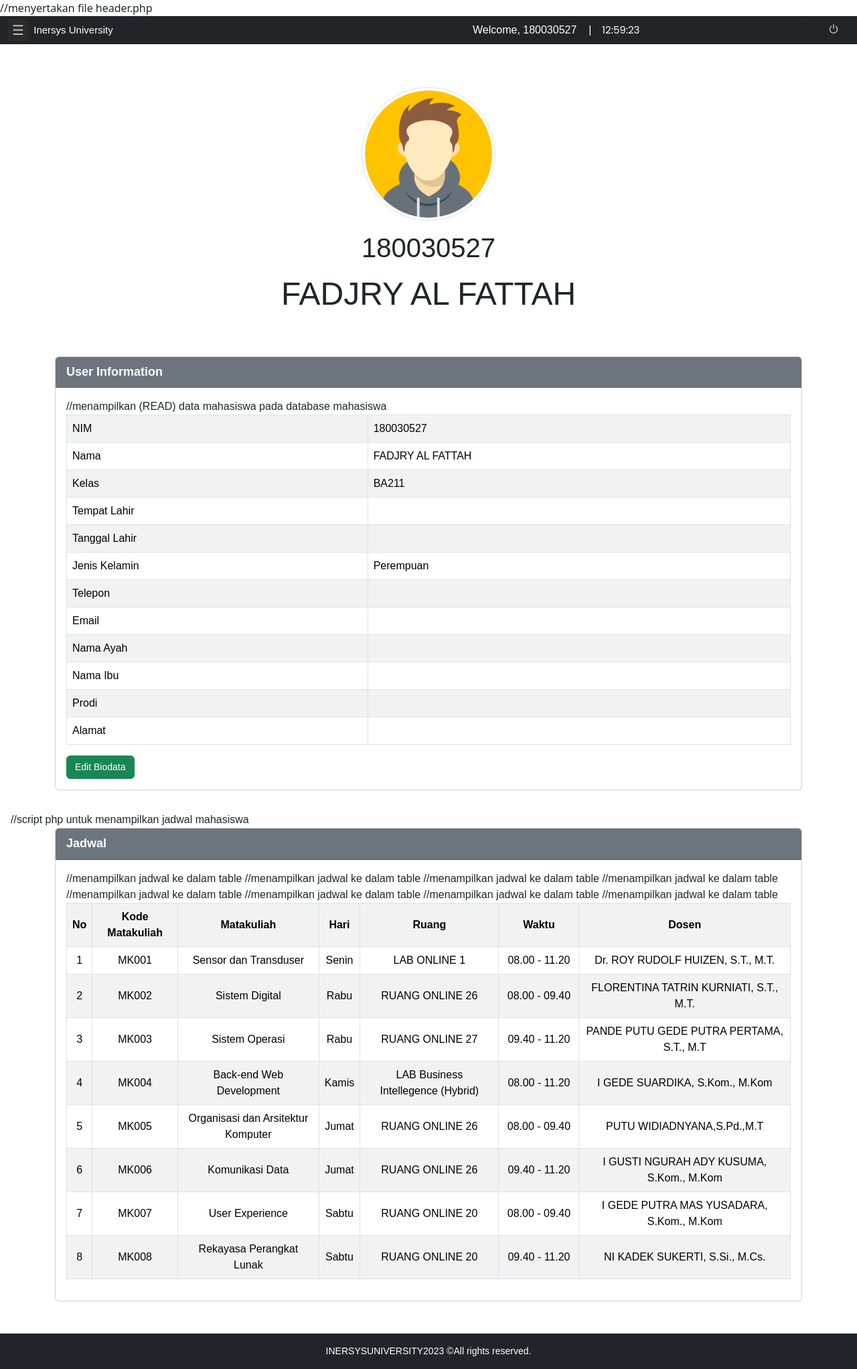
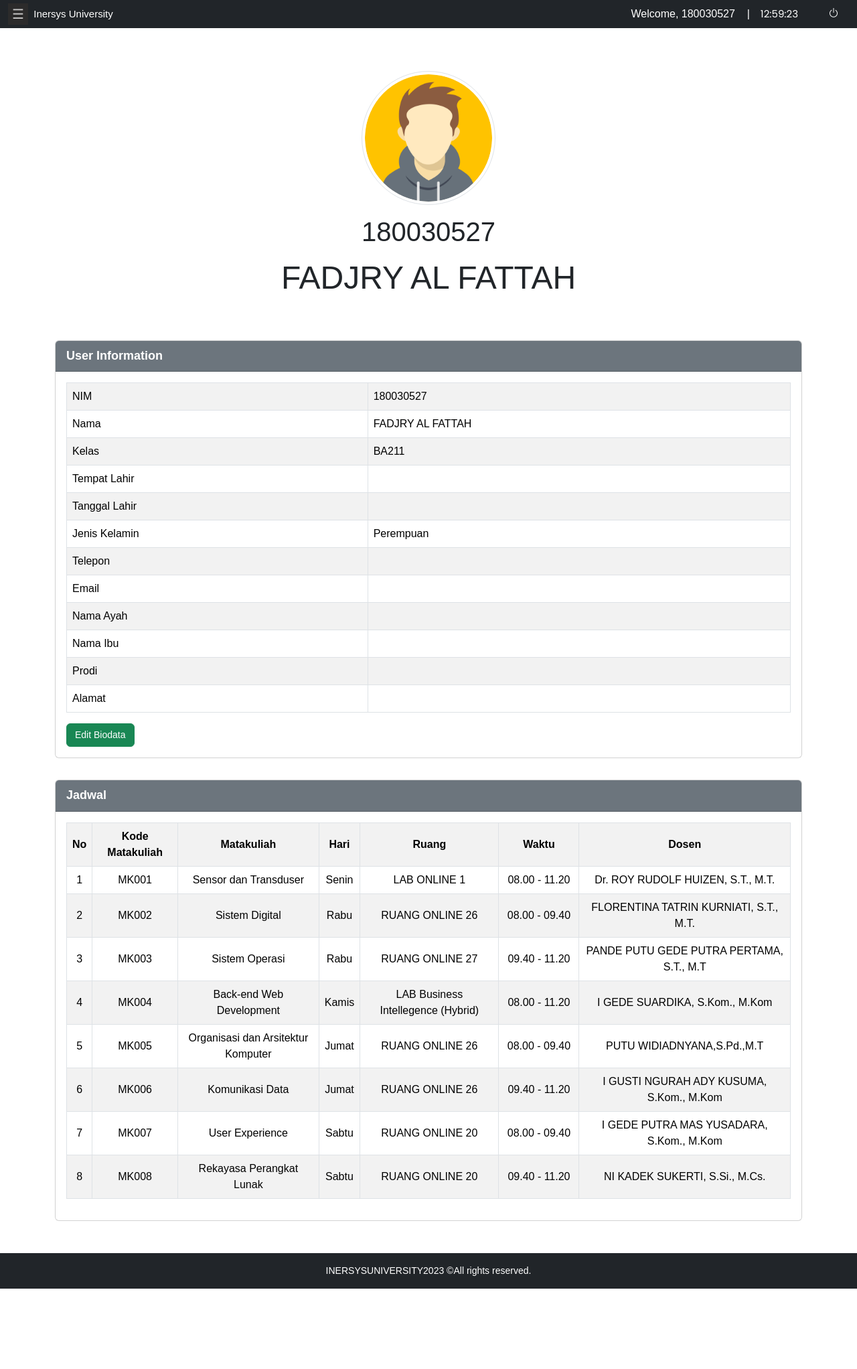
Before and after one commit to adiwiryadana/SistemInformasiAkademik_ProjectUAS, a PHP site: page /mahasiswa/mahasiswa.php in a window 1280 px wide. Shown: the whole page at 67% size. After the commit the page ends 1924 px from the top, so only its background shows below. Run offline with PHP 8.4, Linux system fonts and the light colour scheme; a user stored in the database is signed in; data comes from the database, SQL or seed files in the repository; some web fonts are replaced.

Commit message:
Update mahasiswa.php
memberikan keterangan dokumentasi pada source code

```diff
--- a/mahasiswa/mahasiswa.php
+++ b/mahasiswa/mahasiswa.php
@@ -13,7 +13,7 @@ $tampil = $db->tampilmhs();
 
 <head>
     <title>SIAK - MAHASISWA</title>
-    <?php include "../header.php" ?> //menyertakan file header.php
+    <?php include "../header.php" ?>
     <link rel="stylesheet" href="../style.css">
 </head>
 
@@ -36,8 +36,9 @@ $tampil = $db->tampilmhs();
                 </li>
                 <div id="DisplayClock" class="clock text-white" onload="showTime()"></div>
 
-                 //script untuk menampilkan waktu
+
                 <script>
+                    //script untuk menampilkan waktu
                     function showTime(){
                     var date = new Date();
                     var h = date.getHours();
@@ -107,8 +108,9 @@ $tampil = $db->tampilmhs();
                 <div class="card-body table-responsive" >
                     <table class="table table-bordered table-striped">
 
-                    //menampilkan (READ) data mahasiswa pada database mahasiswa
+
                     <?php
+                     //menampilkan (READ) data mahasiswa pada database mahasiswa
                     foreach($tampil as $row) {;
                     ?>
                         <tr>
@@ -183,7 +185,7 @@ $tampil = $db->tampilmhs();
     </section>
 
 
-//script php untuk menampilkan jadwal mahasiswa
+<!-- script php untuk menampilkan jadwal mahasiswa -->
     <?php
         $db = new koneksi();
         $koneksi = $db->getKoneksi();
@@ -228,7 +230,7 @@ $tampil = $db->tampilmhs();
                             while ($row = mysqli_fetch_array($hasil)) {
                         ?>
                         <tr>
-                            //menampilkan jadwal ke dalam table
+                            <!--menampilkan jadwal ke dalam table  -->
                             <td><?php echo $no++; ?></td>
                             <td><?php echo $row['kode_mk']; ?></td>
                             <td><?php echo $row['nama_mk']; ?></td>
@@ -245,7 +247,7 @@ $tampil = $db->tampilmhs();
     </section>
     <?php } ?>
 
-    <?php
+    <?php //syntax untuk menampilkan data nilai mahasiswa
         $db = new koneksi();
         $koneksi = $db->getKoneksi();
         $query = mysqli_query($koneksi, "SELECT * FROM mahasiswa WHERE nim='$_SESSION[nim]'");
@@ -279,7 +281,7 @@ $tampil = $db->tampilmhs();
                             <th>Tugas</th>
                         </tr>
 
-                        <?php
+                        <?php //melakuan READ data nilai mahasiswa
                         while ($row = mysqli_fetch_array($sql)) {
                         ?>
                         <tr>
```
